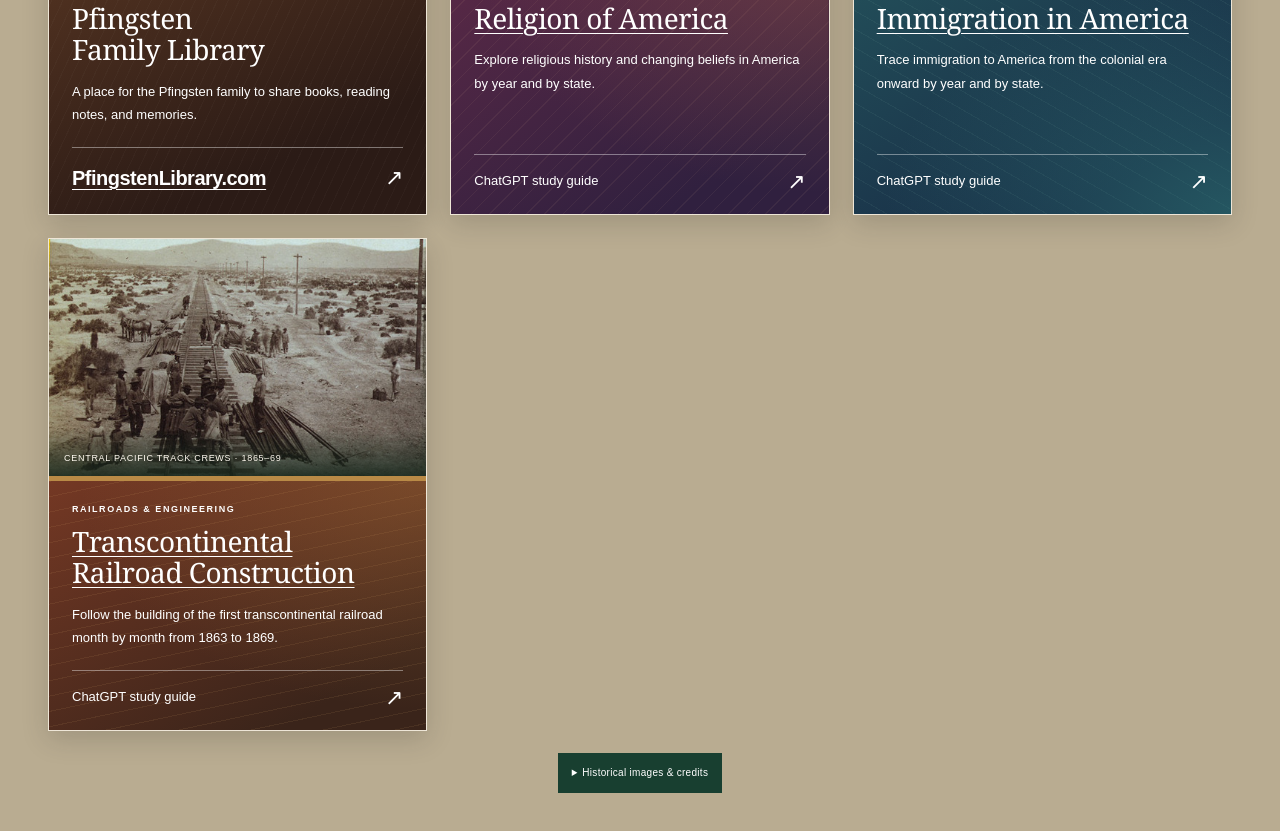
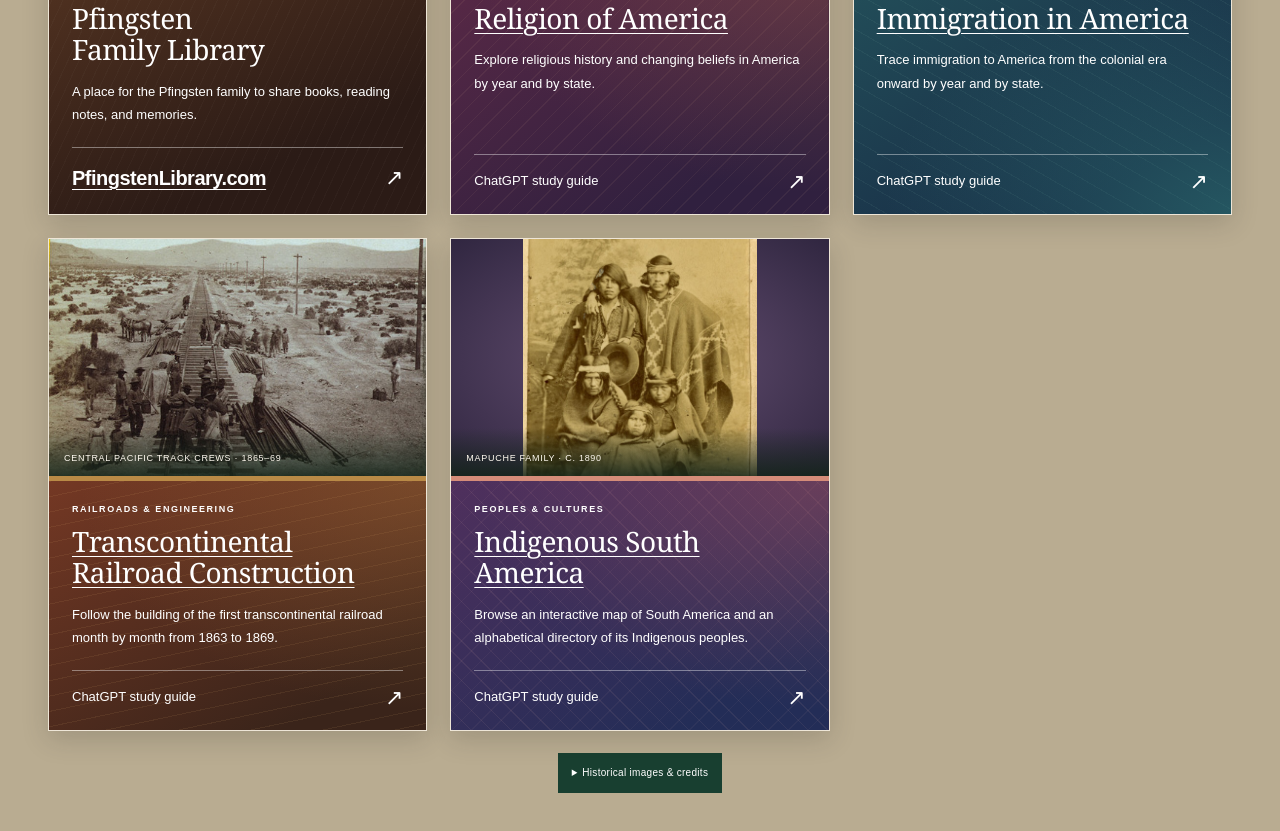
Before and after one commit to Robeywan/RobeyProductions, a plain HTML site: page index.html in a window 1280 px wide. Shown: the part 1236-2067 px from the top of the page. Drawn offline with Linux system fonts and the light colour scheme.

Commit message:
Add Indigenous South America study guide to the collection

```diff
--- a/index.html
+++ b/index.html
@@ -73,12 +73,15 @@
     .immigration .card-art > img { object-position:center 45%; }
     .railroad .card-art { background:#2f231b; border-bottom-color:#b98a46; }
     .railroad .card-art > img { object-fit:contain; }
+    .south-america .card-art { background:radial-gradient(ellipse at center,#675174,#302640); border-bottom-color:#d58c79; }
+    .south-america .card-art > img { object-fit:contain; }
     @supports (object-view-box: inset(0)) {
       .railroad .card-art > img {
         object-view-box:inset(5.1% 50.2% 9.8% 7.4%);
         object-fit:cover;
         object-position:center 65%;
       }
+      .south-america .card-art > img { object-view-box:inset(18% 4% 20% 4%); }
     }
     .image-note { position:absolute; bottom:0; left:0; right:0; background:linear-gradient(transparent,#132419da); color:#fffaf0; font-size:9px; letter-spacing:.08em; padding:24px 15px 11px; line-height:1.4; }
     .card-content { display:flex; flex-direction:column; flex:1; padding:23px 23px 21px; color:#fff; background-size:100% 100%; background-position:center; background-repeat:no-repeat; }
@@ -97,6 +100,10 @@
     .railroad .card-content {
       background-color:#502817;
       background-image:radial-gradient(ellipse at top right,#c4824155,transparent 65%),repeating-linear-gradient(168deg,#efbe7515 0 1px,transparent 1px 15px),linear-gradient(150deg,#743824,#3a241a 82%);
+    }
+    .south-america .card-content {
+      background-color:#30254d;
+      background-image:radial-gradient(ellipse at top right,#bd595c60,transparent 65%),repeating-linear-gradient(45deg,#f5bcad13 0 1px,transparent 1px 14px),repeating-linear-gradient(-45deg,#f5bcad0c 0 1px,transparent 1px 14px),linear-gradient(150deg,#50305d,#232d57 82%);
     }
     .card-category { text-transform:uppercase; font-size:9px; font-weight:600; letter-spacing:.17em; color:#fff; margin:0 0 12px; }
     h3 { font-family:Georgia, 'Times New Roman', serif; font-size:28px; font-weight:400; line-height:1.13; letter-spacing:-.5px; margin-bottom:14px; }
@@ -279,6 +286,20 @@
             </div>
           </a>
         </li>
+        <li id="indigenous-south-america">
+          <a class="site-card south-america" href="https://robeys-atlas-indigenous-south-america.calmlamp34.chatgpt.site/" aria-labelledby="south-america-card-title">
+            <figure class="card-art">
+              <img src="assets/mapuche-family-1890.jpg" width="960" height="1566" alt="A Mapuche family of five poses for a portrait around 1890." loading="lazy">
+              <figcaption class="image-note">MAPUCHE FAMILY · C. 1890</figcaption>
+            </figure>
+            <div class="card-content">
+              <p class="card-category">Peoples &amp; cultures</p>
+              <h3 class="study-guide-title" id="south-america-card-title">Indigenous South America</h3>
+              <p class="card-description">Browse an interactive map of South America and an alphabetical directory of its Indigenous peoples.</p>
+              <div class="card-bottom"><span class="study-guide-platform">ChatGPT study guide</span><span class="arrow" aria-hidden="true">↗</span></div>
+            </div>
+          </a>
+        </li>
       </ul>
     </section>
     <details class="credits" id="image-credits">
@@ -297,6 +318,7 @@
         <li><a href="https://dlg.usg.edu/record/nge_ngen_m-10216">World’s Parliament of Religions</a>, Chicago, 1893. Digital Library of Georgia and Wikimedia Commons. Public domain.</li>
         <li><a href="https://www.loc.gov/item/2014710704/">Arriving at Ellis Island</a>, Bain News Service, c. 1915–20. Library of Congress, LC-DIG-ggbain-30547. No known restrictions on publication.</li>
         <li><a href="https://exhibits.lib.usu.edu/items/show/19212">End of Track, on Humboldt Plains</a>, Alfred A. Hart, 1865–69. Library of Congress, via Utah State University Digital Exhibits. Public domain.</li>
+        <li><a href="https://www.memoriachilena.gob.cl/602/w3-article-99105.html">Mapuche family, c. 1890</a>, National Library of Chile, Memoria Chilena, MC0004280. Public domain.</li>
       </ul>
     </details>
     <div class="page-end" aria-hidden="true"></div>
--- a/service-worker.js
+++ b/service-worker.js
@@ -1,5 +1,5 @@
 const cachePrefix = "robey-productions-app-";
-const cacheName = cachePrefix + "3";
+const cacheName = cachePrefix + "4";
 const pages = new Map([
   ["/", "/"],
   ["/index.html", "/"],
@@ -25,6 +25,7 @@ const artwork = [
   "/assets/indigenous-card-background.webp",
   "/assets/indigenous-portrait.jpg",
   "/assets/lincoln.jpg",
+  "/assets/mapuche-family-1890.jpg",
   "/assets/military-card-background.webp",
   "/assets/military.jpg",
   "/assets/pfingsten-library.jpg",
```
Also changed, not shown: assets/image-sources.json (+11 -0 lines), assets/mapuche-family-1890.jpg (added).
